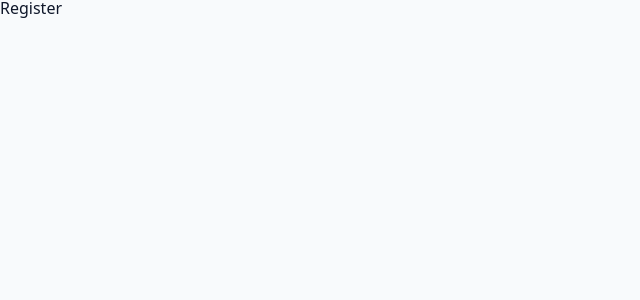
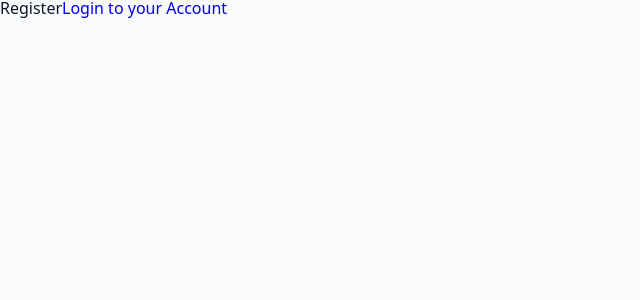
Before and after one commit to Ilesanmi-Erioluwa-Victor/jobify_full_stack, a React (Vite) app in the folder client/: page /register in a window 1280 px wide. Shown: the top 300 px of the page, without its empty margins (0-640 px from the left). Built offline with nearby package versions, Linux system fonts and the light colour scheme.

Commit message:
Working on Register page

```diff
--- a/client/src/App.jsx
+++ b/client/src/App.jsx
@@ -34,7 +34,7 @@ const router = createBrowserRouter([
 
   {
     path: '/dashboard',
-    element: < DashboardLayout/>,
+    element: <DashboardLayout />,
   },
 ]);
 
--- a/client/src/pages/Register.jsx
+++ b/client/src/pages/Register.jsx
@@ -1,5 +1,12 @@
+import { Link } from 'react-router-dom';
+
 const Register = () => {
-  return <div>Register</div>;
-}
+  return (
+    <div>
+      Register
+      <Link to={'/login'}>Login to your Account</Link>
+    </div>
+  );
+};
 
-export default Register
+export default Register;
```
